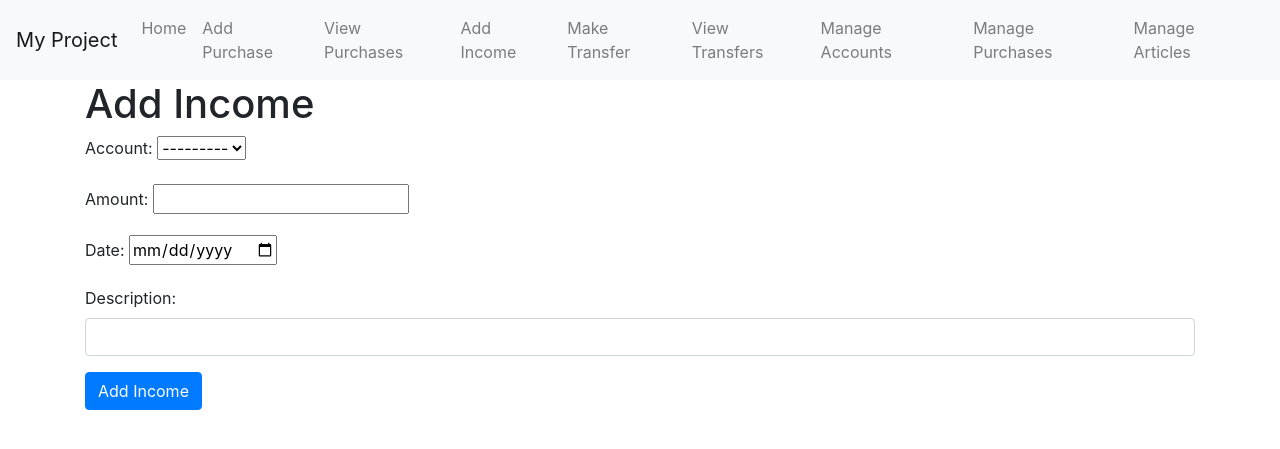
After one commit to R4Sput1n/Budget-Tracker, a Django app: page /purchases/add_income/ in a window 1280 px wide. The commit adds this page. Shown: the top 449 px of the page. Run offline with Django 5.2, Linux system fonts and the light colour scheme; some libraries are stand-ins or nearby versions.

Commit message:
add income

```diff
--- a/home/templates/base.html
+++ b/home/templates/base.html
@@ -29,6 +29,9 @@
         <a class="nav-link" href="{% url 'purchases:purchase_list' %}">View Purchases</a>
       </li>
       <li class="nav-item">
+        <a class="nav-link" href="{% url 'purchases:add_income' %}">Add Income</a>
+      </li>
+      <li class="nav-item">
         <a class="nav-link" href="{% url 'purchases:add_transfer' %}">Make Transfer</a>
       </li>
       <li class="nav-item">
--- a/purchases/forms.py
+++ b/purchases/forms.py
@@ -1,5 +1,5 @@
 from django import forms
-from .models import Purchase, PurchaseItem, Unit, Transfer
+from .models import Purchase, PurchaseItem, Unit, Transfer, Income
 from home.models import Article
 
 
@@ -60,3 +60,13 @@ class TransferForm(forms.ModelForm):
         widgets = {
             'date': forms.DateInput(attrs={'type': 'date'}),
         }
+
+
+class IncomeForm(forms.ModelForm):
+    class Meta:
+        model = Income
+        fields = ['account', 'amount', 'date', 'description']
+        widgets = {
+            'date': forms.DateInput(attrs={'type': 'date'}),
+            'description': forms.TextInput(attrs={'class': 'form-control'}),
+        }
--- a/purchases/models.py
+++ b/purchases/models.py
@@ -38,6 +38,16 @@ class Transfer(models.Model):
         return f"Transfer of {self.amount} from {self.source_account} to {self.destination_account} on {self.date}"
 
 
+class Income(models.Model):
+    account = models.ForeignKey(BankAccount, related_name='incomes', on_delete=models.CASCADE)
+    amount = models.DecimalField(max_digits=10, decimal_places=2)
+    date = models.DateField()
+    description = models.CharField(max_length=255, null=True, blank=True)
+
+    def __str__(self):
+        return f"Income of {self.amount} to {self.account} on {self.date} ({self.description})"
+
+
 class Purchase(models.Model):
     date = models.DateField()
     account = models.ForeignKey(BankAccount, on_delete=models.SET_NULL, null=True)
--- /dev/null
+++ b/purchases/templates/purchases/add_income.html
@@ -0,0 +1,12 @@
+{% extends "base.html" %}
+
+{% block title %}Add Income{% endblock %}
+
+{% block content %}
+<h1>Add Income</h1>
+<form method="post">
+    {% csrf_token %}
+    {{ form.as_p }}
+    <button type="submit" class="btn btn-primary">Add Income</button>
+</form>
+{% endblock %}
--- a/purchases/urls.py
+++ b/purchases/urls.py
@@ -11,4 +11,5 @@ urlpatterns = [
     path('get_expenses/', home_views.get_expenses, name='get_expenses'),
     path('add_transfer/', views.add_transfer, name='add_transfer'),
     path('transfer_list', views.transfer_list, name='transfer_list'),
+    path('add_income/', views.add_income, name='add_income'),
 ]
--- a/purchases/views.py
+++ b/purchases/views.py
@@ -1,7 +1,7 @@
 from django.shortcuts import render, redirect
 from django.http import JsonResponse
-from .forms import PurchaseForm, PurchaseItemForm, ArticleForm, TransferForm
-from .models import Purchase, PurchaseItem, Transfer
+from .forms import PurchaseForm, PurchaseItemForm, ArticleForm, TransferForm, IncomeForm
+from .models import Purchase, PurchaseItem, Transfer, Income
 from home.models import Article
 from django.forms import inlineformset_factory
 from django.db import transaction
@@ -86,6 +86,7 @@ def purchase_list(request):
 
     return render(request, 'purchases/purchase_list.html', {'purchase_data': purchase_data})
 
+
 def add_transfer(request):
     if request.method == 'POST':
         form = TransferForm(request.POST)
@@ -108,18 +109,54 @@ def add_transfer(request):
     return render(request, 'purchases/add_transfer.html', {'form': form})
 
 
+def add_income(request):
+    if request.method == 'POST':
+        form = IncomeForm(request.POST)
+        if form.is_valid():
+            income = form.save(commit=False)
+            with transaction.atomic():
+                account = income.account
+                account.balance += income.amount
+                account.save()
+                income.save()
+            return redirect('purchases:transfer_list')
+    else:
+        form = IncomeForm()
+    return render(request, 'purchases/add_income.html', {'form': form})
+
+
 def transfer_list(request):
     transfers = Transfer.objects.all()
+    incomes = Income.objects.all()
 
-    # Calculate the balances before and after the transfer
-    transfer_data = []
+    # Merge transfers and incomes into a single list
+    combined_data = []
+
     for transfer in transfers:
         source_balance_before = transfer.source_account.balance + transfer.amount
         destination_balance_before = transfer.destination_account.balance - transfer.amount
-        transfer_data.append({
-            'transfer': transfer,
+        combined_data.append({
+            'type': 'transfer',
+            'source_account': transfer.source_account.name,
+            'destination_account': transfer.destination_account.name,
+            'amount': transfer.amount,
+            'date': transfer.date,
             'source_balance_before': source_balance_before,
             'destination_balance_before': destination_balance_before,
         })
 
-    return render(request, 'purchases/transfer_list.html', {'transfer_data': transfer_data})
+    for income in incomes:
+        combined_data.append({
+            'type': 'income',
+            'source_account': income.description if income.description else 'Income',
+            'destination_account': income.account.name,
+            'amount': income.amount,
+            'date': income.date,
+            'source_balance_before': '',
+            'destination_balance_before': income.account.balance - income.amount,
+        })
+
+    # Sort the combined data by date
+    combined_data.sort(key=lambda x: x['date'], reverse=True)
+
+    return render(request, 'purchases/transfer_list.html', {'combined_data': combined_data})
```
Also changed, not shown: purchases/admin.py (+6 -2 lines), purchases/templates/purchases/transfer_list.html (+14 -10 lines), purchases/migrations/0009_income.py (added).
